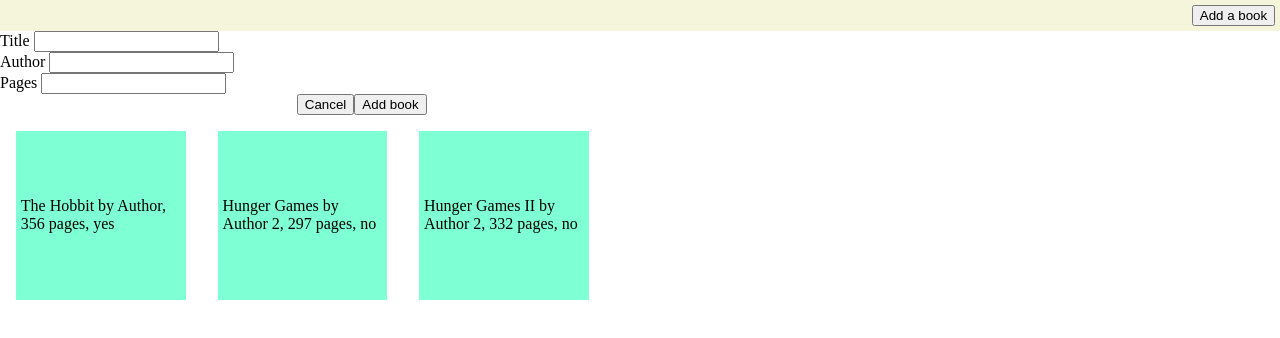
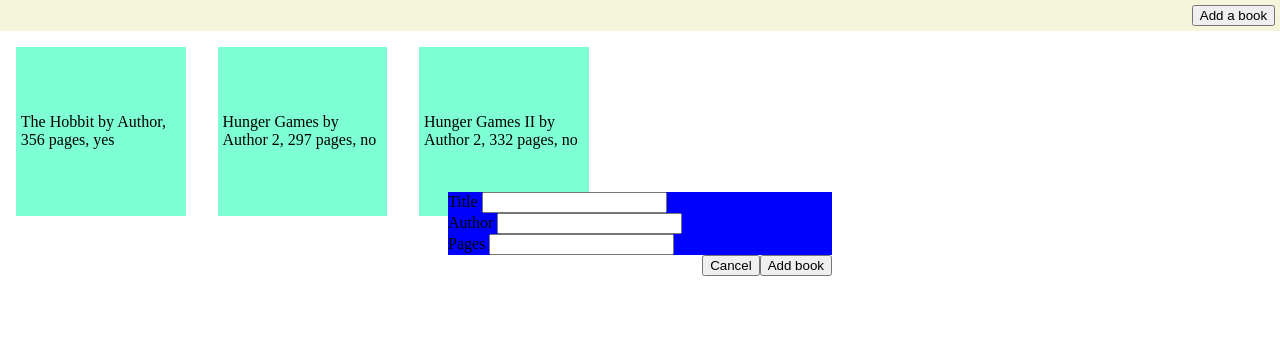
Before and after one commit to najib-r/library, a plain HTML site: page index.html in a window 1280 px wide. Both pictures are taken after a click on the button "Add a book". Drawn offline with Linux system fonts and the light colour scheme.

Commit message:
Add modal box

```diff
--- a/index.html
+++ b/index.html
@@ -12,6 +12,7 @@
     <header>
         <button id="newBtn"> Add a book </button>
     </header>
+    <div class="modal" id="myModal">
         <form id="popup">
             <label for="b-title">Title</label>
             <input type="text" id="b-title"><br>
@@ -22,6 +23,7 @@
             <button type="submit" id="addBtn">Add book</button>
             <button type="button" id="cancelBtn">Cancel</button>
         </form>
+    </div>
     <div class="main">
 
     </div>
--- a/script.js
+++ b/script.js
@@ -15,12 +15,12 @@ function addBookToLibrary(book) {
     myLibrary.push(book)
 }
 
-const popupForm = document.getElementById('popup')
+const modal = document.getElementById('myModal')
 const newBookBtn = document.getElementById('newBtn')
 const cancelBtn = document.getElementById('cancelBtn')
 
-newBookBtn.addEventListener('click', () => popupForm.style.display = 'block')
-cancelBtn.addEventListener('click', () => popupForm.style.display = 'none')
+newBookBtn.addEventListener('click', () => modal.style.display = 'block')
+cancelBtn.addEventListener('click', () => modal.style.display = 'none')
 
 const book1 = new Book("The Hobbit", "Author", "356", "yes")
 addBookToLibrary(book1)
--- a/style.css
+++ b/style.css
@@ -34,6 +34,18 @@ button {
     padding: 0.3rem;
 }
 
+.modal {
+    display: none;
+    position: fixed;
+    z-index: 1;
+    left: 0;
+    top: 0;
+    width: 100%;
+    height: 100%;
+}
+
 #popup {
-    display: none;
+    margin: 15% auto;
+    width: 30%;
+    background-color: blue;
 }
```
Lines whose indentation alone changed are shown as unchanged.
